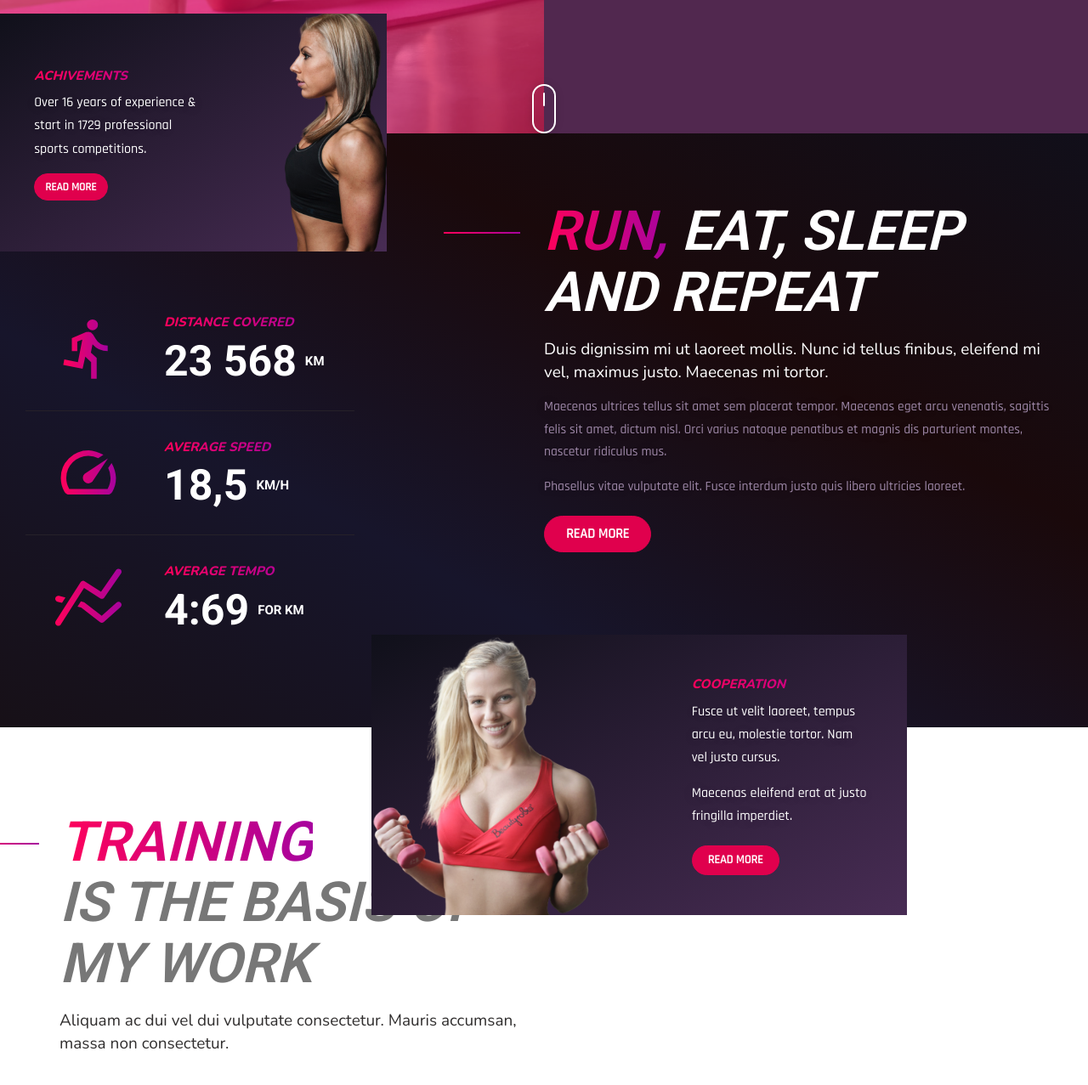
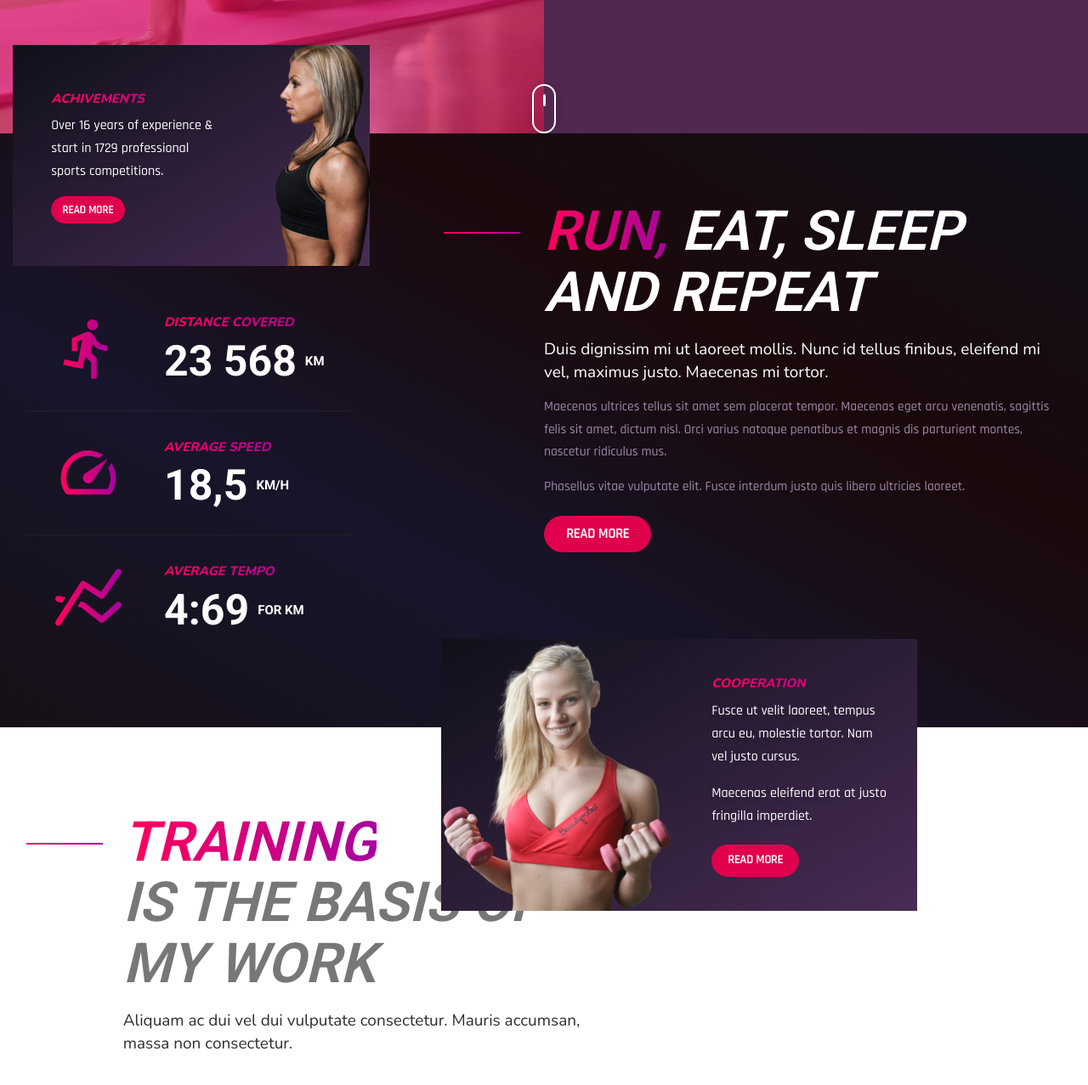
Before and after one commit to gopalhalder/RestoFit, a website: page index.html in a window 1280 px wide. Shown: the part 803-2080 px from the top of the page at 85% size. Drawn offline with nearby package versions, Linux system fonts and the light colour scheme.

Commit message:
update profile card and feature heading

```diff
--- a/index.html
+++ b/index.html
@@ -293,7 +293,7 @@
           </div>
         </div>
 
-        <div class="row2">
+        <div class="row">
           <div class="features">
             <div class="features__heading">
               <h2 class="heading-secondary">
--- a/sass/base/_animation.scss
+++ b/sass/base/_animation.scss
@@ -1,29 +1,14 @@
 @keyframes anim {
   0% {
-    transform: translateY(0);
-  }
-
-  20% {
-    transform: translateY(0);
-  }
-
-  40% {
-    transform: translateY(0.5rem);
+    opacity: 1;
   }
 
   50% {
-    transform: translateY(0);
-  }
-
-  60% {
-    transform: translateY(0.3rem);
-  }
-
-  80% {
-    transform: translateY(0);
+    opacity: 1;
   }
 
   100% {
-    transform: translateY(0);
+    opacity: 0;
+    transform: translateY(0.6rem);
   }
 }
--- a/sass/base/_base.scss
+++ b/sass/base/_base.scss
@@ -24,7 +24,7 @@ body {
   margin: 0 auto;
 
   &:not(:last-child) {
-    margin-bottom: 10rem;
+    margin-bottom: 6rem;
   }
 }
 
--- a/sass/components/_about.scss
+++ b/sass/components/_about.scss
@@ -7,7 +7,7 @@
 
   &__profile {
     position: absolute;
-    top: -15%;
+    top: -10%;
     left: 16%;
     transform: translate(-50%, -50%);
   }
--- a/sass/components/_button.scss
+++ b/sass/components/_button.scss
@@ -30,7 +30,7 @@
 
   &--radius-medium {
     font-size: 1.4rem;
-    padding: 0.5rem 1.8rem;
+    padding: 0.6rem 1.8rem;
   }
   &--radius-big {
     font-size: 1.6rem;
--- a/sass/components/_features.scss
+++ b/sass/components/_features.scss
@@ -1,6 +1,7 @@
 .features {
   &__heading {
-    width: 50%;
+    width: 45%;
+    margin-left: 9.4%;
 
     h2 {
       span::before {
--- a/sass/components/_profile-card.scss
+++ b/sass/components/_profile-card.scss
@@ -5,11 +5,11 @@
   align-items: center;
 
   &--small {
-    width: 46rem;
+    width: 42rem;
   }
 
   &--medium {
-    width: 63rem;
+    width: 56rem;
   }
   &__description {
     &--1 {
@@ -17,7 +17,7 @@
     }
 
     &--2 {
-      padding: 0 4.5rem;
+      padding: 0 3.5rem 0 2.5rem;
     }
 
     p {
@@ -27,26 +27,26 @@
   }
 
   &__img-box {
-    &--1 {
-      padding-left: 4rem;
-    }
+    // &--1 {
+    //   padding-left: 4rem;
+    // }
 
     &--2 {
       order: -1;
-      padding-right: 5rem;
+      padding-right: 2rem;
     }
   }
 
   &__photo {
     &--1 {
       display: block;
-      height: 28rem;
+      height: 26rem;
       width: auto;
     }
 
     &--2 {
       display: block;
-      height: 33rem;
+      height: 32rem;
       width: auto;
     }
   }
--- a/sass/layout/_header.scss
+++ b/sass/layout/_header.scss
@@ -95,7 +95,7 @@
       //HEADER BOTTOM ICON FUNCTIONALITY
       &--down {
         align-items: flex-start;
-        padding-top: 0.8rem;
+        padding-top: 0.7rem;
         border: 2px solid $color-white;
         height: 5.8rem;
         width: 2.8rem;
@@ -138,11 +138,11 @@
 
     // HEADER ICON BOTTOM
     &--down {
-      width: 2px;
+      width: 3px;
       border-radius: 1rem;
-      height: 1.6rem;
+      height: 1.4rem;
       background-color: $color-white;
-      animation: anim 3s infinite;
+      animation: anim 2s infinite;
     }
   }
 
--- a/sass/pages/_home.scss
+++ b/sass/pages/_home.scss
@@ -10,7 +10,7 @@
   &__profile {
     position: absolute;
     top: 7%;
-    right: -8%;
+    right: -6.2%;
     transform: translate(-50%, -50%);
   }
 }
```
Also changed, not shown: css/style.css.
